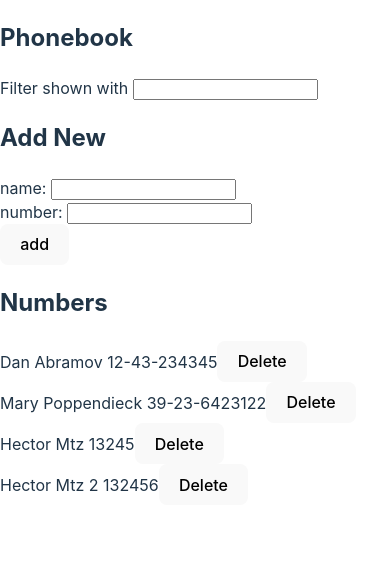
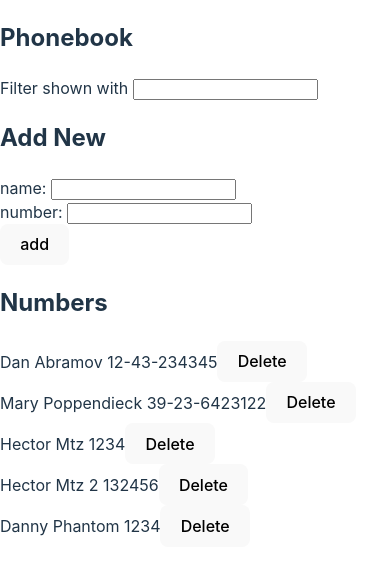
Before and after one commit to HectorMtz22/fullstack-open, a React (Vite) app in the folder part2/phonebook/: page / in a window 390 px wide. Shown: the top 574 px of the page. Built offline with nearby package versions, Linux system fonts and the light colour scheme; data requests are answered from the project's data file.

Commit message:
Add exercise 2.16: Phonebook step11

```diff
--- a/part2/phonebook/db.json
+++ b/part2/phonebook/db.json
@@ -12,13 +12,18 @@
     },
     {
       "name": "Hector Mtz",
-      "number": "13245",
+      "number": "1234",
       "id": 5
     },
     {
       "name": "Hector Mtz 2",
       "number": "132456",
       "id": 6
+    },
+    {
+      "name": "Danny Phantom",
+      "number": "1234",
+      "id": 7
     }
   ]
 }
--- a/part2/phonebook/src/App.jsx
+++ b/part2/phonebook/src/App.jsx
@@ -52,6 +52,8 @@ const App = () => {
           .then((data) => {
             console.log("Updated", data)
             setPersons(persons.filter(p => p.id !== data.id).concat(data))
+            setSuccessMessage(`Updated ${data.name}!`)
+            setTimeout(() => setSuccessMessage(null), 5000)
           })
           .catch((err) => console.log(err))
 
@@ -63,6 +65,8 @@ const App = () => {
       .then((data) => {
         console.log(data)
         setPersons(persons.concat(data))
+        setSuccessMessage(`Added ${data.name}!`)
+        setTimeout(() => setSuccessMessage(null), 5000)
       })
       .catch((err) => {
         alert("Ocurrió un error", err)
```
